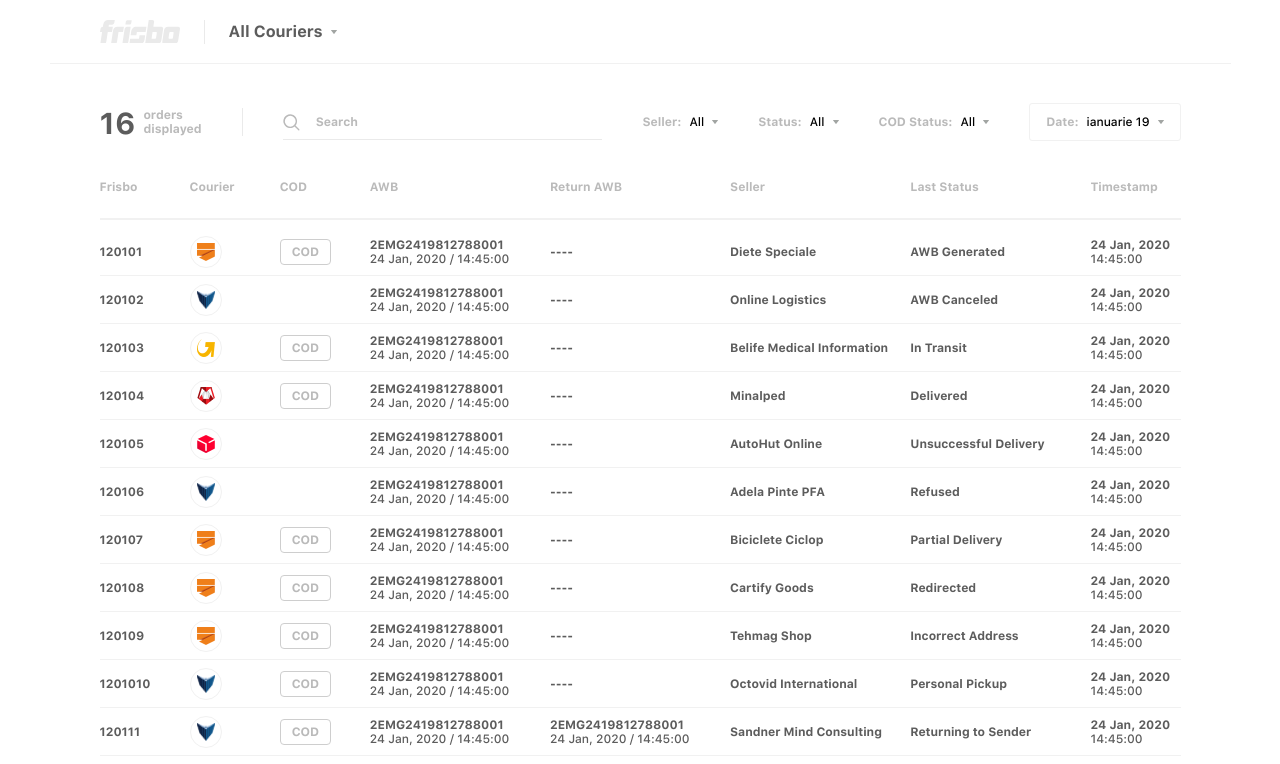
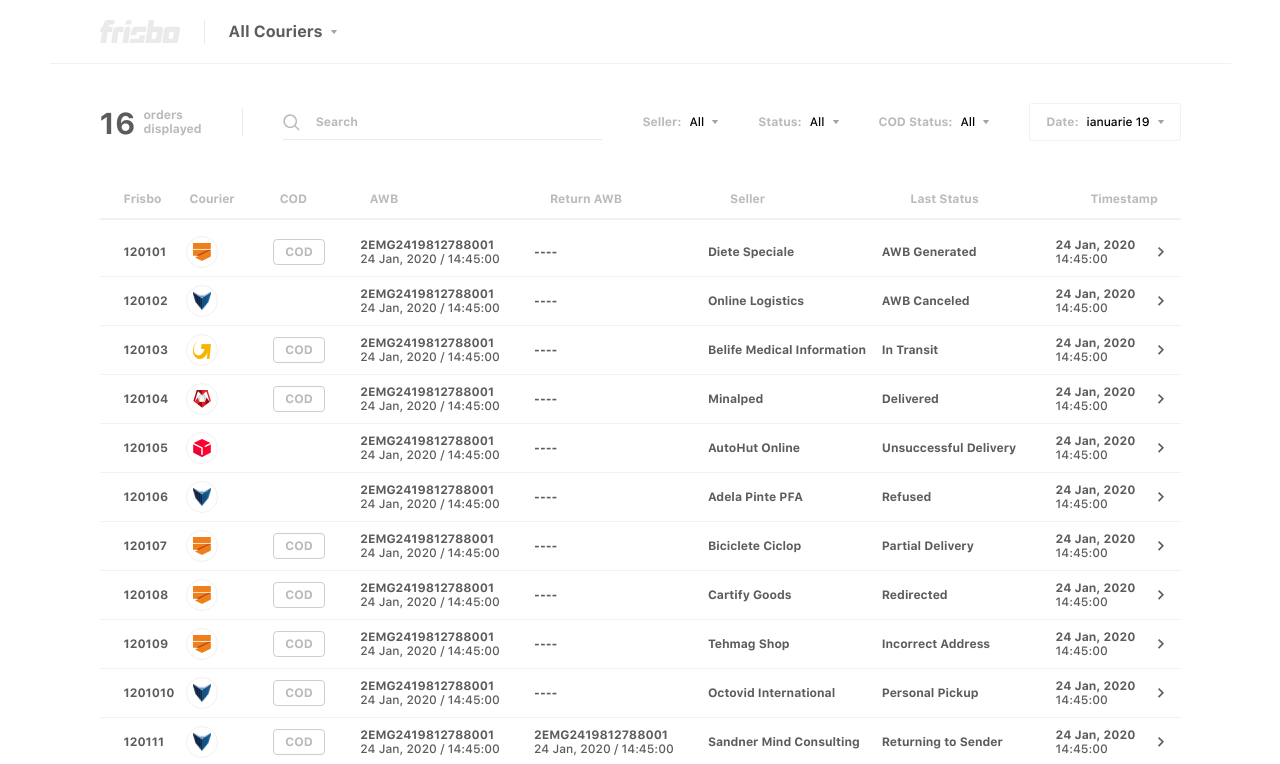
Before and after one commit to cojoclaudiu/app_couriers, a React (Vite) app: page / in a window 1280 px wide. Shown: the top 764 px of the page. Built offline with nearby package versions, Linux system fonts and the light colour scheme.

Commit message:
custom hook row delimiter

```diff
--- a/src/components/CourierAvatar/index.module.css
+++ b/src/components/CourierAvatar/index.module.css
@@ -5,6 +5,7 @@
   overflow: hidden;
   position: relative;
   border: var(--border);
+  background-color: white;
 }
 
 .avatarImage {
--- /dev/null
+++ b/src/components/Icons/ChevronIcon.tsx
@@ -0,0 +1,13 @@
+import { SVGProps } from 'react';
+
+const ChevronIcon = (props: SVGProps<SVGSVGElement>) => (
+  <svg xmlns="http://www.w3.org/2000/svg" viewBox="0 0 7.41 12" {...props}>
+    <path
+      fill="currentColor"
+      d="M1.42 0 0 1.42 4.58 6 0 10.59 1.42 12l6-6-6-6z"
+      data-name={15}
+    />
+  </svg>
+);
+
+export default ChevronIcon;
--- /dev/null
+++ b/src/components/TableFC/hooks/useRowDelimiter.tsx
@@ -0,0 +1,16 @@
+function useRowDelimiter(className: any) {
+  const selectedItems = (selected: Array<number>, rowIndex: number) => {
+    if (
+      selected.find((nr) => nr === rowIndex) !== rowIndex &&
+      selected.find((nr) => nr === rowIndex + 1) !== rowIndex + 1
+    ) {
+      return <hr className={className} />;
+    }
+  };
+
+  return {
+    selectedItems,
+  };
+}
+
+export default useRowDelimiter;
--- a/src/components/TableFC/index.module.css
+++ b/src/components/TableFC/index.module.css
@@ -14,6 +14,7 @@
 }
 
 .tableHeader {
+  align-content: center;
   color: var(--gray-4);
   height: 4rem;
   margin-bottom: 0.8rem;
@@ -22,8 +23,40 @@
 
 .tableRow {
   height: 4.8rem;
+  border-radius: 0.4rem;
 }
 
-.tableRow:not(:last-child) {
+.rowRed {
+  background-color: var(--coral-1);
+  color: var(--coral);
+}
+
+.rowGreen {
+  color: var(--green);
+  background-color: var(--green-1);
+}
+
+.rowBlue {
+  color: var(--blue);
+  background-color: var(--blue-1);
+}
+
+.delimiter {
+  width: 100%;
+  margin: 0;
+  padding: 0;
+  outline: 0;
+  border: 0;
   border-bottom: var(--border);
+  height: 0;
 }
+
+.chevronIcon {
+  width: 0.6rem;
+  height: 1.2rem;
+  margin: 1.6rem;
+}
+
+.idContainer {
+  padding-left: 2.4rem;
+}
--- a/src/components/TableFC/index.tsx
+++ b/src/components/TableFC/index.tsx
@@ -1,16 +1,23 @@
+import { Fragment } from 'react';
 import data from '../../data/data.json';
 import AWB from '../AWB';
 import COD from '../COD';
 import CourierAvatar from '../CourierAvatar';
+import ChevronIcon from '../Icons/ChevronIcon';
 import Timestamp from '../Timestamp';
 import Cell from './Cell';
+import useRowDelimiter from './hooks/useRowDelimiter';
 import styles from './index.module.css';
 
 function TableFC() {
+  const selectedItemsTable = [15, 13, 11];
+
+  const { selectedItems } = useRowDelimiter(styles.delimiter);
+
   return (
     <div className={styles.tableContainer}>
       <div className={styles.tableHeader}>
-        <div>Frisbo</div>
+        <div className={styles.idContainer}>Frisbo</div>
         <div>Courier</div>
         <div>COD</div>
         <div>AWB</div>
@@ -20,14 +27,20 @@
         <div>Timestamp</div>
       </div>
 
-      {data.map((item) => {
+      {data.map((item, index) => {
         return (
-          <div key={item.id} className={styles.tableRow}>
-            <Cell element={item.id} />
+          <Fragment key={item.id}>
+            <div
+              className={`${styles.tableRow}   ${
+                (index === 15 ? styles.rowRed : '') ||
+                (index === 13 ? styles.rowGreen : '') ||
+                (index === 11 ? styles.rowBlue : '')
+              }`}
+            >
+              <Cell element={<div className={styles.idContainer}>{item.id}</div>} />
               <Cell element={<CourierAvatar type={item.courier} />} />
               <Cell element={item.cod && <COD />} />
               <Cell element={<AWB number={item.awb} timestamp={item.date} />} />
-
               <Cell
                 element={
                   item.returnAWB ? (
@@ -37,11 +50,19 @@
                   )
                 }
               />
-
               <Cell element={item.seller} />
               <Cell element={item.lastStatus} />
               <Cell element={<Timestamp dateTime={item.timestamp} />} />
+              <Cell
+                element={
+                  <div className={styles.chevronIcon}>
+                    <ChevronIcon />
                   </div>
+                }
+              />
+            </div>
+            {selectedItems(selectedItemsTable, index)}
+          </Fragment>
         );
       })}
     </div>
--- a/src/styles/variables.css
+++ b/src/styles/variables.css
@@ -4,7 +4,7 @@
   --border: 1px solid var(--gray-1);
   --border-1: 1px solid var(--gray-2);
 
-  --row: repeat(3, 1fr) repeat(4, 2fr) 1fr;
+  --row: repeat(3, 1fr) repeat(4, 2fr) 1fr max-content;
   --rowCalendar: repeat(7, 2.5rem);
 
   --shadow: 0 0.4rem 2.4rem 0 rgba(0, 0, 0, 0.16);
```
Lines whose indentation alone changed are shown as unchanged.
